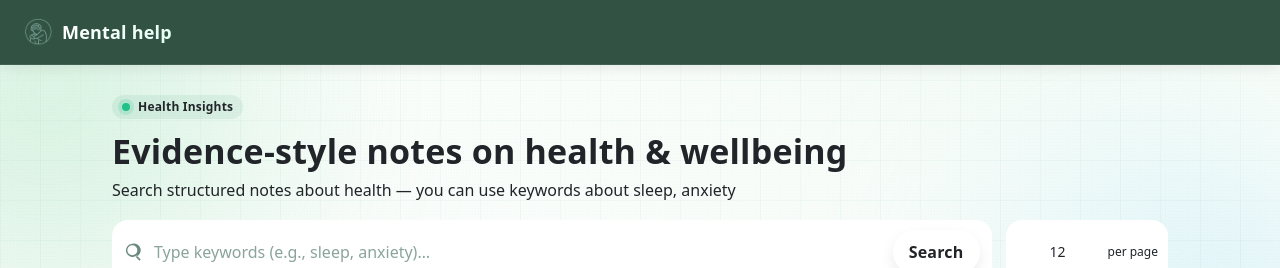
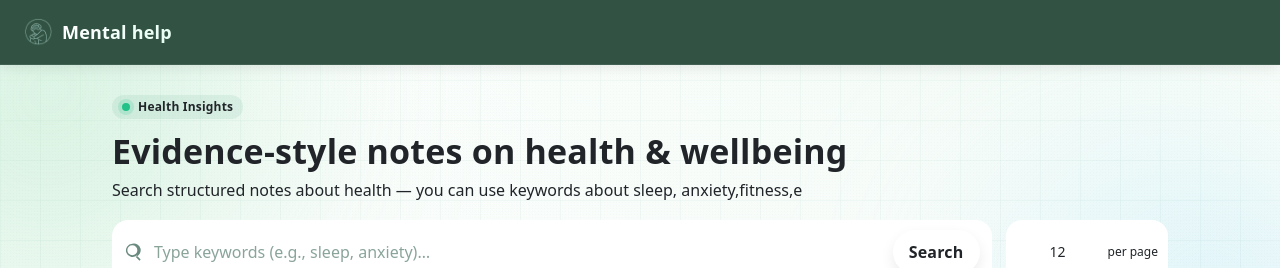
Before and after one commit to niuniu121/brainhealth, a Vue app: page /about/health-insights in a window 1280 px wide. Shown: the top 268 px of the page. Built offline with nearby package versions, Linux system fonts and the light colour scheme.

Commit message:
change something about search

```diff
--- a/src/views/HealthInsights.vue
+++ b/src/views/HealthInsights.vue
@@ -88,7 +88,7 @@ function applyLimit() {
       <h1 class="title">Evidence-style notes on health & wellbeing</h1>
       <p class="sub">
         Search structured notes about health — you can use keywords about sleep,
-        anxiety
+        anxiety,fitness,e
       </p>
     </header>
 
@@ -204,7 +204,7 @@ function applyLimit() {
         </svg>
       </div>
       <p class="muted">
-        Try another keyword, e.g. <b>sleep</b>, <b>anxiety</b>.
+        Try another keyword, e.g. <b>sleep</b>, <b>anxiety</b>, <b>fitness</b>.
       </p>
     </div>
   </section>
```
